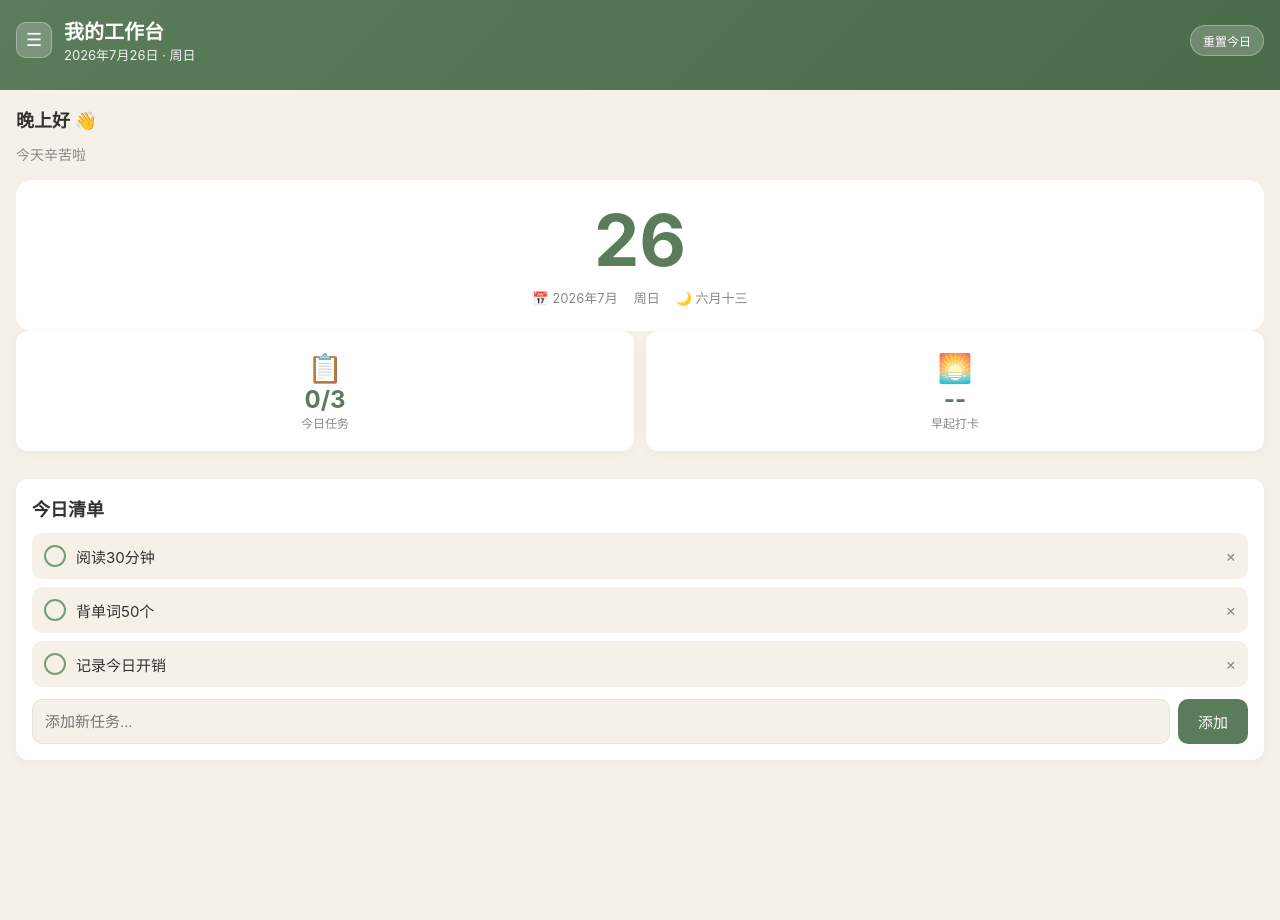
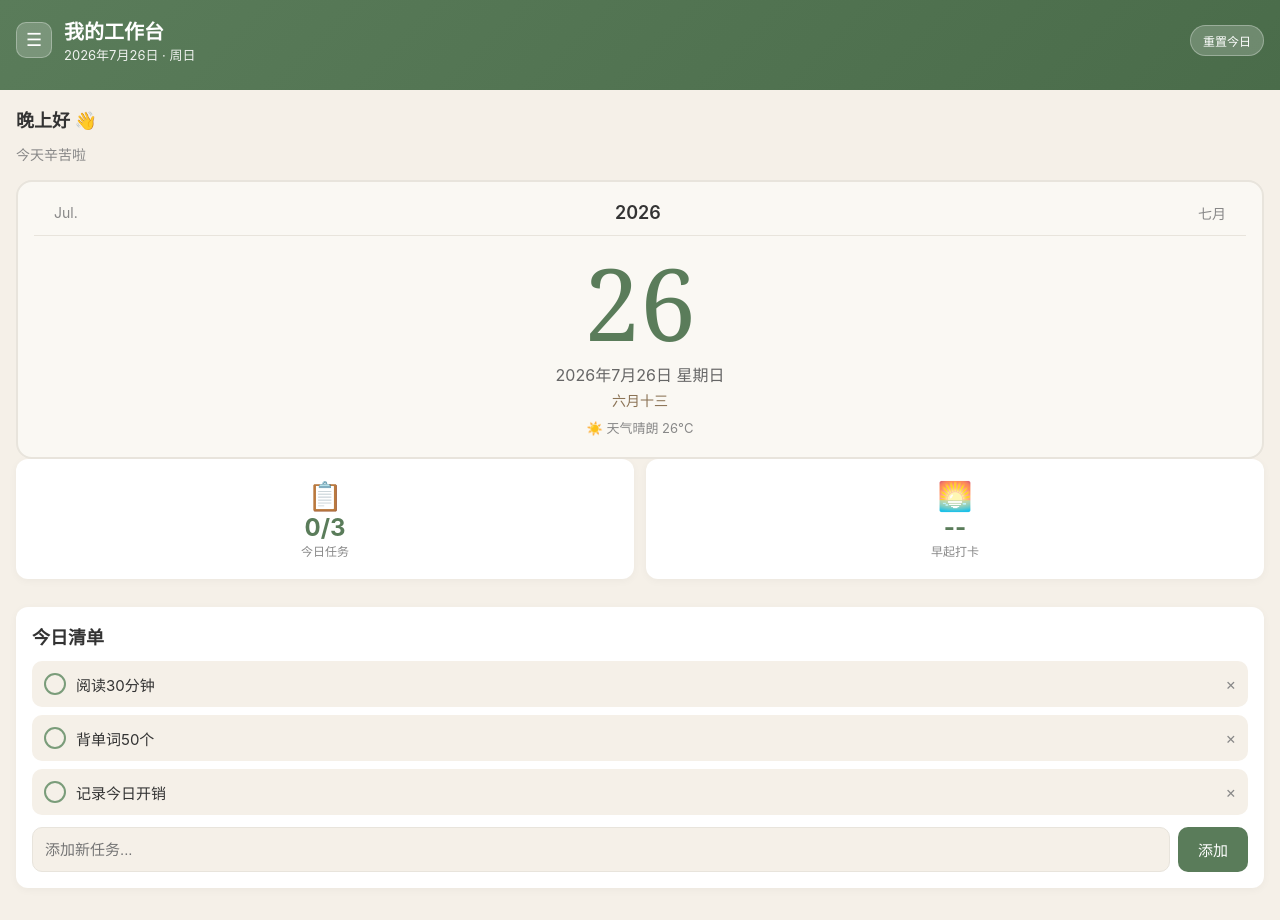
Before and after one commit to Liu-fei123/workbench, a website: page index.html in a window 1280 px wide. Before the commit the page ends 800 px from the top, so only its background shows below. Drawn offline with Linux system fonts and the light colour scheme.

Commit message:
feat: traditional Chinese calendar style with lunar date and holiday

```diff
--- a/index.html
+++ b/index.html
@@ -362,111 +362,72 @@
             cursor: pointer;
         }
         .calendar-widget {
-            background: white;
+            background: #faf8f3;
             border-radius: 16px;
             overflow: hidden;
             cursor: pointer;
-            transition: all 0.3s ease;
+            border: 2px solid #e8e4dc;
+            position: relative;
         }
         .calendar-day-view {
             text-align: center;
-            padding: 24px 16px;
+            padding: 20px 16px;
         }
-        .calendar-day-num {
-            font-size: 72px;
-            font-weight: 700;
+        .calendar-top-bar {
+            display: flex;
+            justify-content: space-between;
+            align-items: center;
+            padding: 0 20px 12px;
+            border-bottom: 1px solid #e8e4dc;
+            margin-bottom: 16px;
+        }
+        .calendar-top-bar span {
+            font-size: 14px;
+            color: #888;
+        }
+        .calendar-big-date {
+            font-size: 100px;
+            font-weight: 300;
             color: #5a7c5a;
             line-height: 1;
+            font-family: Georgia, serif;
+            margin: 10px 0;
         }
-        .calendar-day-info {
-            display: flex;
-            justify-content: center;
-            gap: 16px;
-            margin-top: 12px;
+        .calendar-weekday {
+            font-size: 16px;
+            color: #666;
+            margin-bottom: 4px;
+        }
+        .calendar-full-date {
             font-size: 13px;
             color: #888;
+            margin-bottom: 8px;
         }
-        .calendar-day-info span {
-            display: flex;
-            align-items: center;
-            gap: 4px;
+        .calendar-lunar {
+            font-size: 14px;
+            color: #8b7355;
+            margin-bottom: 8px;
         }
         .calendar-holiday-tag {
             display: inline-block;
             background: #c97e7e;
             color: white;
-            padding: 4px 14px;
+            padding: 4px 16px;
             border-radius: 12px;
             font-size: 13px;
-            margin-top: 10px;
+        }
+        .calendar-weather {
+            font-size: 13px;
+            color: #888;
+            margin-top: 8px;
         }
         .calendar-month-view {
             padding: 16px;
             display: none;
         }
-        .calendar-month-header {
-            display: flex;
-            justify-content: space-between;
-            align-items: center;
-            margin-bottom: 12px;
-        }
-        .calendar-month-title {
-            font-size: 16px;
-            font-weight: 600;
-        }
-        .calendar-grid {
-            display: grid;
-            grid-template-columns: repeat(7, 1fr);
-            gap: 4px;
-            text-align: center;
-        }
-        .calendar-grid-header {
-            font-size: 11px;
-            color: #888;
-            padding: 6px;
-        }
-        .calendar-grid-day {
-            padding: 8px 4px;
-            border-radius: 8px;
-            font-size: 13px;
-            position: relative;
-        }
-        .calendar-grid-day.today {
-            background: #5a7c5a;
-            color: white;
-            font-weight: 600;
-        }
-        .calendar-grid-day.holiday {
-            color: #c97e7e;
-            font-weight: 600;
-        }
-        .calendar-grid-day .lunar {
-            font-size: 9px;
-            color: #bbb;
-            margin-top: 2px;
-        }
-        .calendar-grid-day.today .lunar {
-            color: rgba(255,255,255,0.7);
-        }
         .calendar-year-view {
             padding: 16px;
             display: none;
-        }
-        .calendar-year-grid {
-            display: grid;
-            grid-template-columns: repeat(3, 1fr);
-            gap: 8px;
-        }
-        .calendar-year-month {
-            background: #f5f0e8;
-            border-radius: 10px;
-            padding: 12px 8px;
-            text-align: center;
-            font-size: 13px;
-        }
-        .calendar-year-month.current {
-            background: #5a7c5a;
-            color: white;
         }
     </style>
 </head>
@@ -778,55 +739,54 @@
             var year = now.getFullYear();
             var month = now.getMonth();
             var today = now.getDate();
-            var weekDays = ['周日', '周一', '周二', '周三', '周四', '周五', '周六'];
-            var monthNames = ['一月', '二月', '三月', '四月', '五月', '六月', '七月', '八月', '九月', '十月', '十一月', '十二月'];
+            var weekDays = ['星期日', '星期一', '星期二', '星期三', '星期四', '星期五', '星期六'];
+            var enMonths = ['Jan.', 'Feb.', 'Mar.', 'Apr.', 'May.', 'Jun.', 'Jul.', 'Aug.', 'Sep.', 'Oct.', 'Nov.', 'Dec.'];
+            var cnMonths = ['一月', '二月', '三月', '四月', '五月', '六月', '七月', '八月', '九月', '十月', '十一月', '十二月'];
 
             var lunarToday = getLunar(year + '-' + (month+1) + '-' + today);
             var holidayToday = getHoliday(month+1, today, year, month+1, today);
 
-            var dayHtml = '<div class="calendar-day-num">' + today + '</div>';
-            dayHtml += '<div class="calendar-day-info">';
-            dayHtml += '<span>📅 ' + year + '年' + (month+1) + '月</span>';
-            dayHtml += '<span>' + weekDays[now.getDay()] + '</span>';
-            if (lunarToday) dayHtml += '<span>🌙 ' + lunarToday + '</span>';
+            var dayHtml = '<div class="calendar-top-bar">';
+            dayHtml += '<span>' + enMonths[month] + '</span>';
+            dayHtml += '<span style="font-size:18px;font-weight:600;color:#333;">' + year + '</span>';
+            dayHtml += '<span>' + cnMonths[month] + '</span>';
             dayHtml += '</div>';
+
+            dayHtml += '<div class="calendar-big-date">' + today + '</div>';
+            dayHtml += '<div class="calendar-weekday">' + year + '年' + (month+1) + '月' + today + '日 ' + weekDays[now.getDay()] + '</div>';
+            if (lunarToday) dayHtml += '<div class="calendar-lunar">' + lunarToday + '</div>';
             if (holidayToday) dayHtml += '<div class="calendar-holiday-tag">' + holidayToday + '</div>';
+            dayHtml += '<div class="calendar-weather">☀️ 天气晴朗 26°C</div>';
+
             document.getElementById('calendarDayView').innerHTML = dayHtml;
 
             var firstDay = new Date(year, month, 1).getDay();
             var daysInMonth = new Date(year, month + 1, 0).getDate();
-            var monthHtml = '<div class="calendar-month-header">';
-            monthHtml += '<div class="calendar-month-title">' + year + '年 ' + monthNames[month] + '</div>';
-            if (holidayToday) monthHtml += '<div class="calendar-holiday-tag">' + holidayToday + '</div>';
+            var monthHtml = '<div style="font-size:16px;font-weight:600;text-align:center;margin-bottom:12px;">' + year + '年 ' + cnMonths[month] + '</div>';
+            monthHtml += '<div style="display:grid;grid-template-columns:repeat(7,1fr);gap:4px;text-align:center;font-size:11px;color:#888;margin-bottom:8px;">';
+            var wNames = ['日', '一', '二', '三', '四', '五', '六'];
+            for (var i = 0; i < 7; i++) monthHtml += '<div>' + wNames[i] + '</div>';
             monthHtml += '</div>';
-            monthHtml += '<div class="calendar-grid">';
-            var wNames = ['日', '一', '二', '三', '四', '五', '六'];
-            for (var i = 0; i < 7; i++) {
-                monthHtml += '<div class="calendar-grid-header">' + wNames[i] + '</div>';
-            }
-            for (var i = 0; i < firstDay; i++) {
-                monthHtml += '<div class="calendar-grid-day"></div>';
-            }
+            monthHtml += '<div style="display:grid;grid-template-columns:repeat(7,1fr);gap:4px;text-align:center;">';
+            for (var i = 0; i < firstDay; i++) monthHtml += '<div style="padding:8px;"></div>';
             for (var d = 1; d <= daysInMonth; d++) {
                 var isToday = d === today;
                 var h = getHoliday(month+1, d, year, month+1, d);
-                var cls = 'calendar-grid-day';
-                if (isToday) cls += ' today';
-                else if (h) cls += ' holiday';
-                var lunar = getLunar(year + '-' + (month+1) + '-' + d);
-                monthHtml += '<div class="' + cls + '">' + d + (lunar ? '<div class="lunar">' + lunar + '</div>' : '') + '</div>';
+                var style = 'padding:8px;border-radius:50%;font-size:14px;';
+                if (isToday) style += 'background:#5a7c5a;color:white;font-weight:600;';
+                else if (h) style += 'color:#c97e7e;font-weight:600;';
+                else style += 'color:#333;';
+                monthHtml += '<div style="' + style + '">' + d + '</div>';
             }
             monthHtml += '</div>';
             document.getElementById('calendarMonthView').innerHTML = monthHtml;
 
-            var yearHtml = '<div class="calendar-month-header">';
-            yearHtml += '<div class="calendar-month-title">' + year + '年</div>';
-            yearHtml += '</div>';
-            yearHtml += '<div class="calendar-year-grid">';
+            var yearHtml = '<div style="font-size:16px;font-weight:600;text-align:center;margin-bottom:12px;">' + year + '年</div>';
+            yearHtml += '<div style="display:grid;grid-template-columns:repeat(3,1fr);gap:8px;">';
             for (var m = 0; m < 12; m++) {
-                var cls = 'calendar-year-month';
-                if (m === month) cls += ' current';
-                yearHtml += '<div class="' + cls + '">' + monthNames[m] + '</div>';
+                var style = 'background:#f5f0e8;border-radius:10px;padding:12px;text-align:center;font-size:13px;';
+                if (m === month) style += 'background:#5a7c5a;color:white;';
+                yearHtml += '<div style="' + style + '">' + cnMonths[m] + '</div>';
             }
             yearHtml += '</div>';
             document.getElementById('calendarYearView').innerHTML = yearHtml;
```
